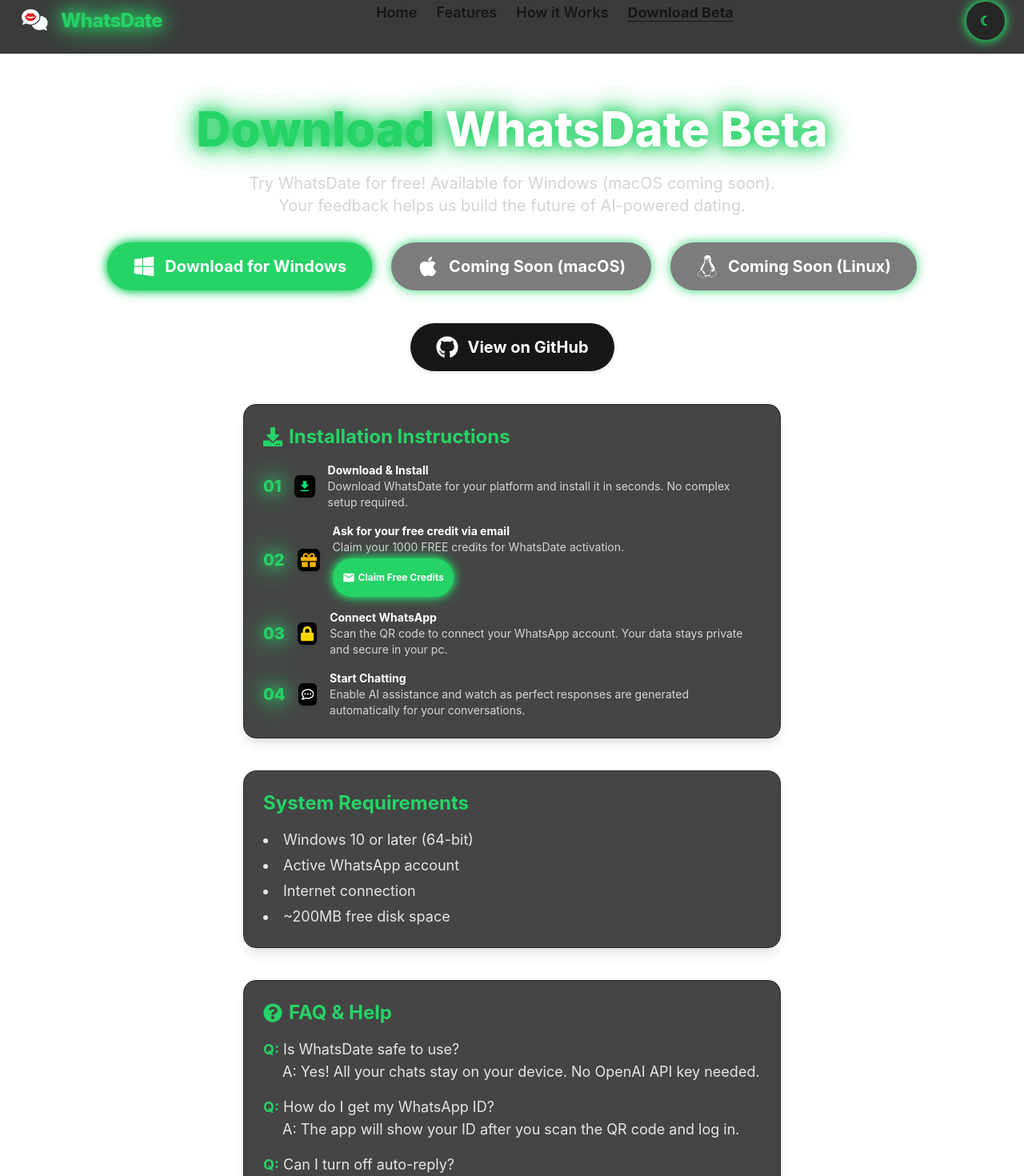
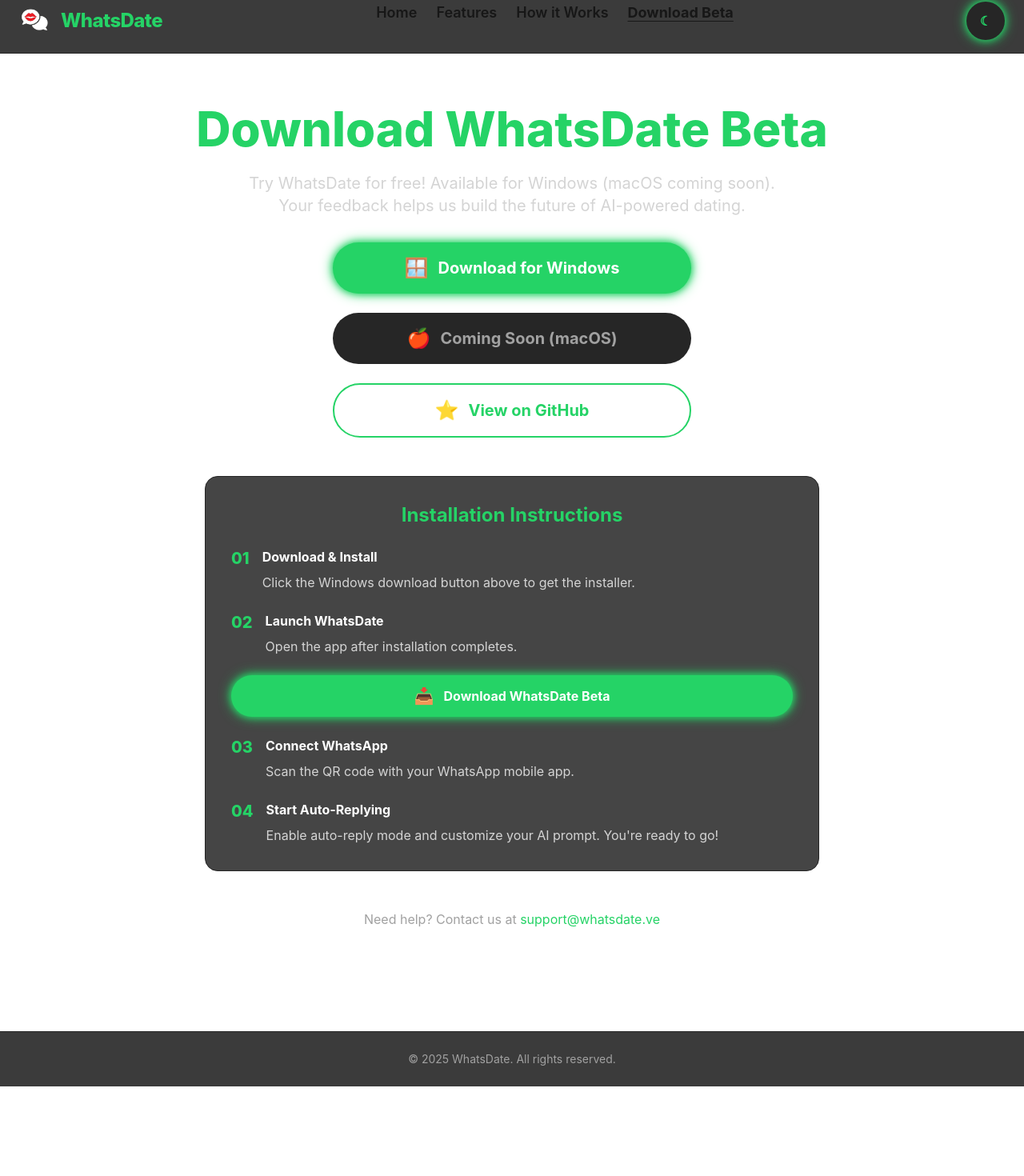
Before and after one commit to andyparis03/WhatsDateWeb, a Next.js app: page /download in a window 1280 px wide. Shown: the part 14-1484 px from the top of the page at 80% size. After the commit the page ends 1372 px from the top, so only its background shows below. Built offline with nearby package versions, Linux system fonts and the light colour scheme.

Commit message:
Update: -06-2025_14-51

```diff
--- a/src/app/download/page.tsx
+++ b/src/app/download/page.tsx
@@ -7,100 +7,79 @@
 export default function DownloadPage() {
   return (
     <div className="w-full flex flex-col items-center py-16 px-4">
-      <motion.h1 initial={{ opacity: 0, y: 40 }} animate={{ opacity: 1, y: 0 }} transition={{ duration: 0.7 }} className="text-4xl md:text-6xl font-extrabold mb-6 text-wa-green drop-shadow-wa-glow text-center">
-        Download <span className="text-white">WhatsDate Beta</span>
-      </motion.h1>
-      <motion.p initial={{ opacity: 0, y: 20 }} animate={{ opacity: 1, y: 0 }} transition={{ delay: 0.2, duration: 0.7 }} className="text-lg md:text-xl text-neutral-300 max-w-2xl mb-8 text-center">
+      <h1 className="text-4xl md:text-6xl font-extrabold mb-6 text-wa-green text-center">
+        Download WhatsDate Beta
+      </h1>
+      <p className="text-xl text-neutral-300 max-w-2xl text-center mb-8">
         Try WhatsDate for free! Available for Windows (macOS coming soon). Your feedback helps us build the future of AI-powered dating.
-      </motion.p>
-      <div className="flex flex-col md:flex-row gap-6 mb-10">
-        <motion.a whileHover={{ scale: 1.08, boxShadow: '0 0 16px #25D366' }} href="https://github.com/WhatsDate/WhatsDate/releases/download/v0.0.1-beta/WhatsDate-0.0.1.Setup.exe" target="_blank" rel="noopener noreferrer" className="flex items-center gap-3 px-8 py-4 rounded-full bg-wa-green text-white text-xl font-bold shadow-wa transition-all hover:scale-105 hover:shadow-wa-glow">
-          <FaWindows size={28} /> Download for Windows
-        </motion.a>
-        <motion.a whileHover={{ scale: 1.08, boxShadow: '0 0 16px #25D366' }} href="#" className="flex items-center gap-3 px-8 py-4 rounded-full bg-neutral-800 text-white text-xl font-bold shadow-wa transition-all opacity-60 cursor-not-allowed">
-          <FaApple size={28} /> Coming Soon (macOS)
-        </motion.a>
-        <motion.a whileHover={{ scale: 1.08, boxShadow: '0 0 16px #25D366' }} href="#" className="flex items-center gap-3 px-8 py-4 rounded-full bg-neutral-800 text-white text-xl font-bold shadow-wa transition-all opacity-60 cursor-not-allowed">
-          <FaLinux size={28} /> Coming Soon (Linux)
-        </motion.a>
+      </p>
+
+      <div className="flex flex-col gap-6 w-full max-w-md mb-12">
+        <a href="https://github.com/andyparis03/WhatsDate/releases/latest/download/WhatsDate.exe" className="flex items-center justify-center gap-3 px-8 py-4 rounded-full bg-wa-green text-white text-xl font-bold shadow-wa transition-all hover:scale-105">
+          <span className="text-2xl">🪟</span>
+          Download for Windows
+        </a>
+
+        <div className="flex items-center justify-center gap-3 px-8 py-4 rounded-full bg-neutral-800 text-neutral-400 text-xl font-bold cursor-not-allowed">
+          <span className="text-2xl">🍎</span>
+          Coming Soon (macOS)
+        </div>
+
+        <a href="https://github.com/andyparis03/WhatsDate" target="_blank" rel="noopener noreferrer" className="flex items-center justify-center gap-3 px-8 py-4 rounded-full border-2 border-wa-green text-wa-green text-xl font-bold transition-all hover:scale-105">
+          <span className="text-2xl">⭐</span>
+          View on GitHub
+        </a>
       </div>
-      {/* GitHub Release Button */}
-      <div className="flex justify-center mb-10">
-        <motion.a whileHover={{ scale: 1.08, boxShadow: '0 0 16px #333' }} href="https://github.com/WhatsDate/WhatsDate/releases/tag/v0.0.1-beta" target="_blank" rel="noopener noreferrer" className="flex items-center gap-3 px-8 py-4 rounded-full bg-neutral-900 text-white text-xl font-bold shadow transition-all hover:scale-105 hover:shadow-lg border border-wa-green">
-          <FaGithub size={28} /> View on GitHub
-        </motion.a>
-      </div>
-      <div className="w-full max-w-2xl bg-neutral-900/80 rounded-2xl p-6 shadow-lg border border-neutral-800 mb-10">
-        <h2 className="text-2xl font-bold text-wa-green mb-4 flex items-center gap-2"><FaDownload /> Installation Instructions</h2>
-        <div className="flex flex-col gap-4">
-          {/* Step 01 */}
-          <div className="flex items-center gap-4 text-sm">
-            <span className="text-xl font-extrabold text-wa-green drop-shadow-wa-glow">01</span>
-            <MdFileDownload size={28} className="text-[#00e676] bg-black rounded-md p-1 shadow" />
+
+      <div className="w-full max-w-3xl bg-neutral-900/80 rounded-2xl p-8 border border-neutral-800">
+        <h2 className="text-2xl font-bold text-wa-green mb-6 text-center">Installation Instructions</h2>
+        <div className="grid gap-6">
+          <div className="flex items-start gap-4">
+            <span className="text-xl font-extrabold text-wa-green">01</span>
             <div>
-              <span className="font-bold text-white">Download & Install</span>
-              <div className="text-neutral-300">Download WhatsDate for your platform and install it in seconds. No complex setup required.</div>
+              <h3 className="font-bold text-white mb-2">Download & Install</h3>
+              <p className="text-neutral-300">Click the Windows download button above to get the installer.</p>
             </div>
           </div>
-          {/* Step 02 */}
-          <div className="flex items-center gap-4 text-sm">
-            <span className="text-xl font-extrabold text-wa-green drop-shadow-wa-glow">02</span>
-            <FaGift size={28} className="text-[#ffb300] bg-black rounded-md p-1 shadow" />
+
+          <div className="flex items-start gap-4">
+            <span className="text-xl font-extrabold text-wa-green">02</span>
             <div>
-              <span className="font-bold text-white">Ask for your free credit via email</span>
-              <div className="text-neutral-300">Claim your 1000 FREE credits for WhatsDate activation. </div>
-              <a href="mailto:whatsdate.info@gmail.com?subject=WhatsDate%20Beta%20Free%20Credit%20Request&body=Hi%2C%20I%20would%20like%20to%20claim%20my%201000%20free%20credits%20for%20WhatsDate%20Beta!" target="_blank" rel="noopener noreferrer" className="inline-flex items-center gap-1 px-3 py-1 mt-1 rounded-full bg-wa-green text-white text-xs font-bold shadow-wa transition-all hover:scale-105 hover:shadow-wa-glow">
-                <MdEmail size={16} /> Claim Free Credits
-              </a>
+              <h3 className="font-bold text-white mb-2">Launch WhatsDate</h3>
+              <p className="text-neutral-300">Open the app after installation completes.</p>
             </div>
           </div>
-          {/* Step 03 */}
-          <div className="flex items-center gap-4 text-sm">
-            <span className="text-xl font-extrabold text-wa-green drop-shadow-wa-glow">03</span>
-            <FaLock size={28} className="text-[#ffd600] bg-black rounded-md p-1 shadow" />
+
+          <a href="https://github.com/andyparis03/WhatsDate/releases/latest/download/WhatsDate.exe" className="flex items-center justify-center gap-3 px-6 py-3 rounded-full bg-wa-green text-white font-bold shadow-wa transition-all hover:scale-105">
+            <span className="text-xl">📥</span>
+            Download WhatsDate Beta
+          </a>
+
+          <div className="flex items-start gap-4">
+            <span className="text-xl font-extrabold text-wa-green">03</span>
             <div>
-              <span className="font-bold text-white">Connect WhatsApp</span>
-              <div className="text-neutral-300">Scan the QR code to connect your WhatsApp account. Your data stays private and secure in your pc.</div>
+              <h3 className="font-bold text-white mb-2">Connect WhatsApp</h3>
+              <p className="text-neutral-300">Scan the QR code with your WhatsApp mobile app.</p>
             </div>
           </div>
-          {/* Step 04 */}
-          <div className="flex items-center gap-4 text-sm">
-            <span className="text-xl font-extrabold text-wa-green drop-shadow-wa-glow">04</span>
-            <FaRegCommentDots size={28} className="text-white bg-black rounded-md p-1 shadow" />
+
+          <div className="flex items-start gap-4">
+            <span className="text-xl font-extrabold text-wa-green">04</span>
             <div>
-              <span className="font-bold text-white">Start Chatting</span>
-              <div className="text-neutral-300">Enable AI assistance and watch as perfect responses are generated automatically for your conversations.</div>
+              <h3 className="font-bold text-white mb-2">Start Auto-Replying</h3>
+              <p className="text-neutral-300">Enable auto-reply mode and customize your AI prompt. You're ready to go!</p>
             </div>
           </div>
         </div>
       </div>
-      <div className="w-full max-w-2xl bg-neutral-900/80 rounded-2xl p-6 shadow-lg border border-neutral-800 mb-10">
-        <h2 className="text-2xl font-bold text-wa-green mb-4">System Requirements</h2>
-        <ul className="list-disc list-inside text-neutral-200 space-y-1 text-lg">
-          <li>Windows 10 or later (64-bit)</li>
-          <li>Active WhatsApp account</li>
-          <li>Internet connection</li>
-          <li>~200MB free disk space</li>
-        </ul>
-      </div>
-      <div className="w-full max-w-2xl bg-neutral-900/80 rounded-2xl p-6 shadow-lg border border-neutral-800 mb-10">
-        <h2 className="text-2xl font-bold text-wa-green mb-4 flex items-center gap-2"><FaQuestionCircle /> FAQ & Help</h2>
-        <ul className="text-neutral-200 space-y-4 text-lg">
-          <li><span className="font-bold text-wa-green">Q:</span> Is WhatsDate safe to use?<br /><span className="ml-6">A: Yes! All your chats stay on your device. No OpenAI API key needed.</span></li>
-          <li><span className="font-bold text-wa-green">Q:</span> How do I get my WhatsApp ID?<br /><span className="ml-6">A: The app will show your ID after you scan the QR code and log in.</span></li>
-          <li><span className="font-bold text-wa-green">Q:</span> Can I turn off auto-reply?<br /><span className="ml-6">A: Yes! You can enable/disable auto-reply for each contact or globally in the app settings.</span></li>
-          <li><span className="font-bold text-wa-green">Q:</span> Where do I send feedback?<br /><span className="ml-6">You can send an email to: <a href="mailto:whatsdate.info@gmail.com?subject=WhatsDate%20Feedback&body=Hi!%2C%20I%20would%20like%20to%20give%20you%20my%20feedback%20about%20your%20WhatsDate%20app.">
-          whatsdate.info@gmail.com</a> </span></li>
-        </ul>
-      </div>
-      <div className="w-full max-w-2xl text-center text-neutral-400 text-md mt-4">
-        <span>WhatsDate Beta is free for a limited time. Your feedback helps us improve – thank you for being an early adopter! 💖</span>
-      </div>
-      {/* Contact Email */}
-      <div className="w-full flex justify-center mt-6">
-        <a href="mailto:whatsdate.info@gmail.com" className="flex items-center gap-2 text-wa-green font-semibold text-lg hover:underline">
-          <MdEmail size={22} /> whatsdate.info@gmail.com
-        </a>
+
+      <div className="mt-12 text-center">
+        <p className="text-neutral-400 mb-4">
+          Need help? Contact us at{" "}
+          <a href="mailto:support@whatsdate.ve" className="text-wa-green hover:underline">
+            support@whatsdate.ve
+          </a>
+        </p>
       </div>
     </div>
   );
--- a/src/app/features/page.tsx
+++ b/src/app/features/page.tsx
@@ -35,22 +35,23 @@
   },
 ];
 
-export default function FeaturesPage() {
+export default function Features() {
   return (
     <div className="w-full flex flex-col items-center py-16 px-4">
-      <motion.h1 initial={{ opacity: 0, y: 40 }} animate={{ opacity: 1, y: 0 }} transition={{ duration: 0.7 }} className="text-4xl md:text-6xl font-extrabold mb-8 text-wa-green drop-shadow-wa-glow text-center">
-        Why Choose WhatsDate?
-      </motion.h1>
-      <motion.p initial={{ opacity: 0, y: 20 }} animate={{ opacity: 1, y: 0 }} transition={{ delay: 0.2, duration: 0.7 }} className="text-lg md:text-xl text-neutral-300 max-w-2xl mb-12 text-center">
-        Powerful AI features designed for modern dating. Experience the future of conversations with WhatsDate Beta.
-      </motion.p>
-      <div className="grid grid-cols-1 md:grid-cols-2 lg:grid-cols-3 gap-8 w-full max-w-5xl">
-        {features.map((f, i) => (
-          <motion.div key={f.title} initial={{ opacity: 0, y: 40 }} whileInView={{ opacity: 1, y: 0 }} viewport={{ once: true }} transition={{ delay: i * 0.1, duration: 0.6 }} className="bg-neutral-900/80 rounded-2xl p-8 shadow-lg border border-neutral-800 hover:scale-105 hover:shadow-wa-glow transition-all flex flex-col items-center text-center">
-            {f.icon}
-            <h3 className="mt-4 text-xl font-bold text-white">{f.title}</h3>
-            <p className="text-neutral-300 mt-2">{f.desc}</p>
-          </motion.div>
+      <h1 className="text-4xl md:text-6xl font-extrabold mb-8 text-wa-green text-center">
+        Features
+      </h1>
+      <p className="text-xl text-neutral-300 max-w-3xl text-center mb-12">
+        Discover what makes WhatsDate the smartest AI dating assistant for WhatsApp.
+      </p>
+
+      <div className="w-full max-w-6xl grid md:grid-cols-2 lg:grid-cols-3 gap-8">
+        {features.map((feature, i) => (
+          <div key={feature.title} className="bg-neutral-900/80 rounded-2xl p-8 shadow-lg border border-neutral-800 hover:scale-105 transition-all flex flex-col items-center text-center">
+            <div className="text-wa-green text-5xl mb-4">{feature.icon}</div>
+            <h3 className="text-xl font-bold text-white mb-3">{feature.title}</h3>
+            <p className="text-neutral-300 leading-relaxed">{feature.desc}</p>
+          </div>
         ))}
       </div>
     </div>
--- a/src/app/how-it-works/page.tsx
+++ b/src/app/how-it-works/page.tsx
@@ -31,33 +31,35 @@
   },
 ];
 
-export default function HowItWorksPage() {
+export default function HowItWorks() {
   return (
     <div className="w-full flex flex-col items-center py-16 px-4">
-      <motion.h1 initial={{ opacity: 0, y: 40 }} animate={{ opacity: 1, y: 0 }} transition={{ duration: 0.7 }} className="text-4xl md:text-6xl font-extrabold mb-8 text-wa-green drop-shadow-wa-glow text-center">
+      <h1 className="text-4xl md:text-6xl font-extrabold mb-8 text-wa-green text-center">
         How It Works
-      </motion.h1>
-      <motion.p initial={{ opacity: 0, y: 20 }} animate={{ opacity: 1, y: 0 }} transition={{ delay: 0.2, duration: 0.7 }} className="text-lg md:text-xl text-neutral-300 max-w-2xl mb-12 text-center">
-        Get started in just 4 simple steps. WhatsDate Beta is designed for instant setup and maximum privacy.
-      </motion.p>
-      <div className="flex flex-col gap-12 w-full max-w-3xl">
+      </h1>
+      <p className="text-xl text-neutral-300 max-w-3xl text-center mb-12">
+        Get started with WhatsDate in just 4 simple steps. It's that easy!
+      </p>
+
+      <div className="w-full max-w-4xl space-y-8">
         {steps.map((step, i) => (
-          <motion.div key={step.number} initial={{ opacity: 0, x: i % 2 === 0 ? -40 : 40 }} whileInView={{ opacity: 1, x: 0 }} viewport={{ once: true }} transition={{ delay: i * 0.15, duration: 0.7 }} className="flex flex-col md:flex-row items-center md:items-start gap-6 bg-neutral-900/80 rounded-2xl p-8 shadow-lg border border-neutral-800">
-            <div className="flex flex-col items-center justify-center md:items-start md:w-32">
-              <span className="text-4xl font-extrabold text-wa-green drop-shadow-wa-glow">{step.number}</span>
-              <span className="mt-2">{step.icon}</span>
+          <div key={step.number} className="flex flex-col md:flex-row items-center gap-8 bg-neutral-900/80 rounded-2xl p-8 border border-neutral-800">
+            <div className="flex-shrink-0">
+              <span className="text-4xl font-extrabold text-wa-green">{step.number}</span>
             </div>
             <div className="flex-1 text-center md:text-left">
-              <h3 className="text-2xl font-bold text-white mb-2">{step.title}</h3>
-              <p className="text-neutral-300 text-lg mb-4">{step.desc}</p>
-              {step.emailButton && (
-                <a href="mailto:whatsdate.info@gmail.com?subject=WhatsDate%20Beta%20Free%20Credit%20Request&body=Hi%2C%20I%20would%20like%20to%20claim%20my%20100%20free%20credits%20for%20WhatsDate%20Beta!" target="_blank" rel="noopener noreferrer" className="inline-flex items-center gap-2 px-6 py-3 rounded-full bg-wa-green text-white text-lg font-bold shadow-wa transition-all hover:scale-105 hover:shadow-wa-glow">
-                  <MdEmail size={24} /> Claim Free Credits
-                </a>
-              )}
+              <h3 className="text-2xl font-bold text-white mb-4">{step.title}</h3>
+              <p className="text-lg text-neutral-300 leading-relaxed">{step.desc}</p>
             </div>
-          </motion.div>
+            <div className="text-6xl">{step.icon}</div>
+          </div>
         ))}
+      </div>
+
+      <div className="mt-12">
+        <a href="/download" className="px-8 py-4 rounded-full bg-wa-green text-white text-xl font-bold shadow-wa transition-all hover:scale-105">
+          Download WhatsDate Beta
+        </a>
       </div>
     </div>
   );
--- a/src/app/layout.tsx
+++ b/src/app/layout.tsx
@@ -50,7 +50,7 @@
             <div className="flex items-center justify-center px-6 py-3">
               <div className="flex items-center gap-3">
                 <Image src="/whatsdate logo no bkgd.png" alt="WhatsDate Logo" width={40} height={40} className="h-10 w-10 object-contain" />
-                <span className="text-2xl font-extrabold tracking-tight text-wa-green drop-shadow-wa-glow">WhatsDate</span>
+                <span className="text-2xl font-extrabold tracking-tight text-wa-green">WhatsDate</span>
               </div>
             </div>
             {/* Bottom row: Navigation */}
@@ -66,7 +66,7 @@
           <div className="hidden md:flex items-center justify-between px-6 py-4">
             <div className="flex items-center gap-3">
               <Image src="/whatsdate logo no bkgd.png" alt="WhatsDate Logo" width={40} height={40} className="h-10 w-10 object-contain" />
-              <span className="text-2xl font-extrabold tracking-tight text-wa-green drop-shadow-wa-glow">WhatsDate</span>
+              <span className="text-2xl font-extrabold tracking-tight text-wa-green">WhatsDate</span>
             </div>
             <nav className="flex gap-6 text-lg font-semibold">
               <Link href="/" className="hover:text-wa-green transition-colors">Home</Link>
```
Also changed, not shown: src/app/page.tsx (+7 -7 lines).
